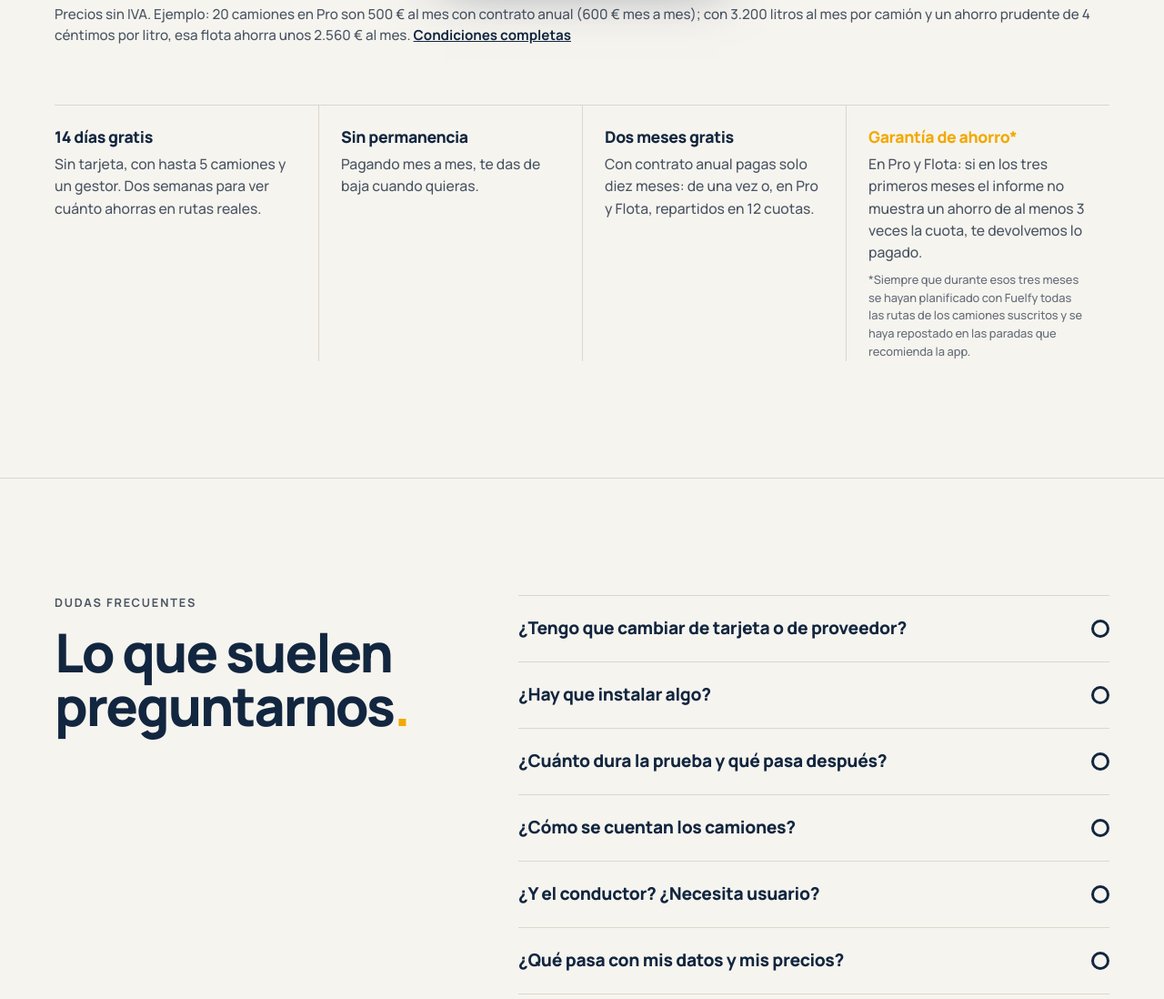
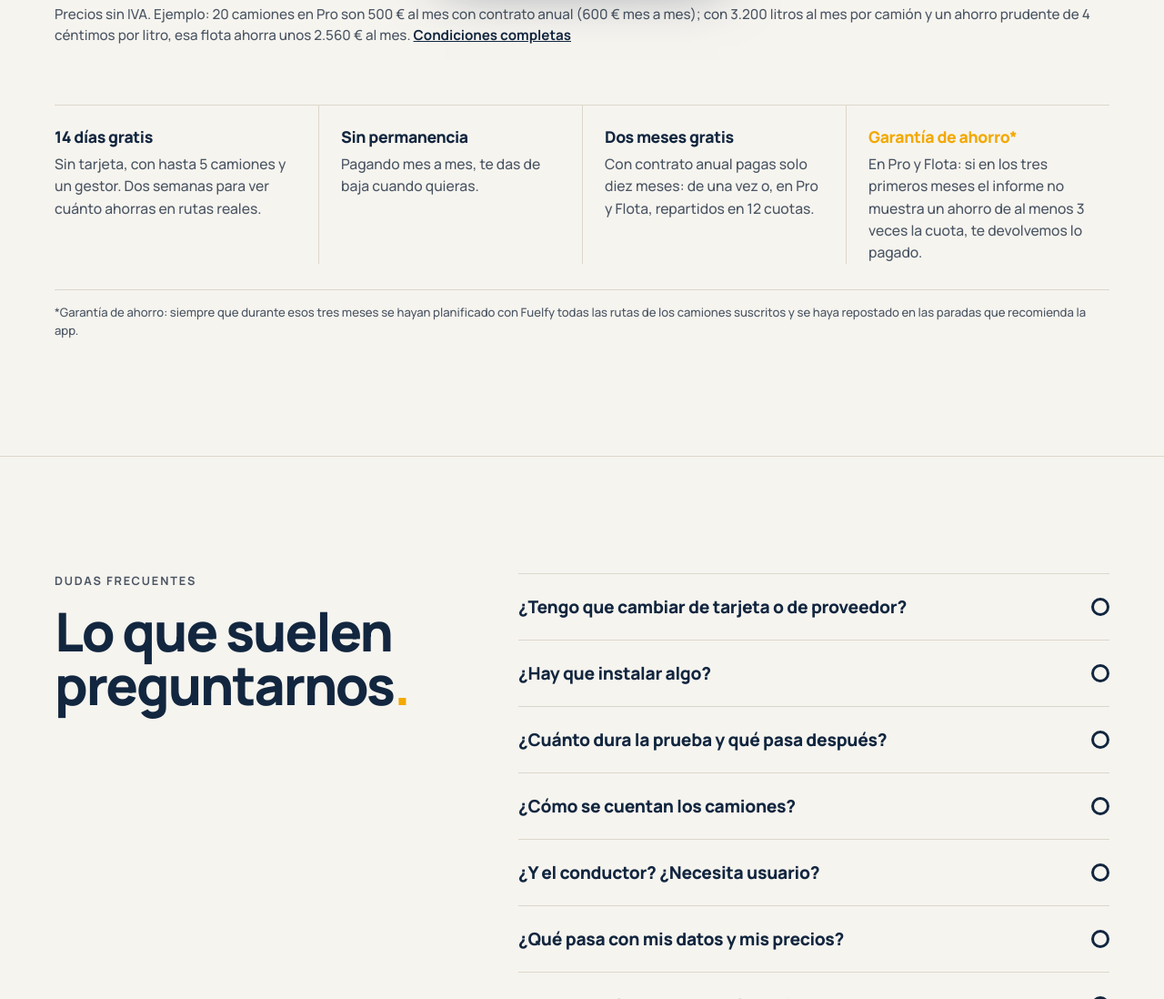
Before and after one commit to estebancalvobayarri/repostaje, a plain HTML site: page docs/index.html in a window 1280 px wide. Shown: the part 7007-8105 px from the top of the page at 91% size. Drawn offline with Linux system fonts and the light colour scheme.

Commit message:
Garantía de ahorro: la nota del asterisco pasa debajo de los cuatro bloques, a todo el ancho
Co-Authored-By: Claude Opus 5.5 <noreply@anthropic.com>
Claude-Session: https://claude.ai/code/session_01NjNeR46TSvAZgDZL2h7jZ6

```diff
--- a/docs/index.html
+++ b/docs/index.html
@@ -290,6 +290,7 @@ h3 { font-size: 1.45rem; line-height: 1.15; letter-spacing: -.02em; }
 .condiciones div + div { padding-left: 24px; border-left: 1px solid var(--niebla); }
 .condiciones h3 { font-size: 1.1rem; }
 .condiciones p { margin: 8px 0 0; color: var(--asfalto); font-size: .98rem; }
+.condiciones-nota { margin: 28px 0 0; padding-top: 14px; border-top: 1px solid var(--niebla); font-size: .82rem; color: var(--asfalto); }
 @media (max-width: 900px) { .condiciones { grid-template-columns: repeat(2, minmax(0, 1fr)); } .condiciones div:nth-child(3) { padding-left: 0; border-left: 0; } .condiciones div { padding-bottom: 20px; } }
 @media (max-width: 560px) { .condiciones { grid-template-columns: 1fr; } .condiciones div + div { padding-left: 0; border-left: 0; border-top: 1px solid var(--niebla); } }
 .fundadoras { margin-top: clamp(40px, 6vw, 56px); display: flex; flex-wrap: wrap; align-items: center; justify-content: space-between; gap: 18px 32px; padding: clamp(22px, 3vw, 32px) clamp(22px, 3vw, 36px); border-radius: 20px; background: var(--ambar-suave); }
@@ -676,8 +677,9 @@ h3 { font-size: 1.45rem; line-height: 1.15; letter-spacing: -.02em; }
         <div class="aparece"><h3>14 días gratis</h3><p>Sin tarjeta, con hasta 5&nbsp;camiones y un gestor. Dos semanas para ver cuánto ahorras en rutas reales.</p></div>
         <div class="aparece"><h3>Sin permanencia</h3><p>Pagando mes a mes, te das de baja cuando quieras.</p></div>
         <div class="aparece"><h3>Dos meses gratis</h3><p>Con contrato anual pagas solo diez meses: de una vez o, en Pro y Flota, repartidos en 12 cuotas.</p></div>
-        <div class="aparece"><h3 style="color: var(--ambar)">Garantía de ahorro*</h3><p>En Pro y Flota: si en los tres primeros meses el informe no muestra un ahorro de al menos 3 veces la cuota, te devolvemos lo pagado.</p><p style="margin-top: 8px; font-size: .8rem; opacity: .85">*Siempre que durante esos tres meses se hayan planificado con Fuelfy todas las rutas de los camiones suscritos y se haya repostado en las paradas que recomienda la app.</p></div>
+        <div class="aparece"><h3 style="color: var(--ambar)">Garantía de ahorro*</h3><p>En Pro y Flota: si en los tres primeros meses el informe no muestra un ahorro de al menos 3 veces la cuota, te devolvemos lo pagado.</p></div>
       </div>
+      <p class="condiciones-nota">*Garantía de ahorro: siempre que durante esos tres meses se hayan planificado con Fuelfy todas las rutas de los camiones suscritos y se haya repostado en las paradas que recomienda la app.</p>
     </div>
   </section>
 
```
